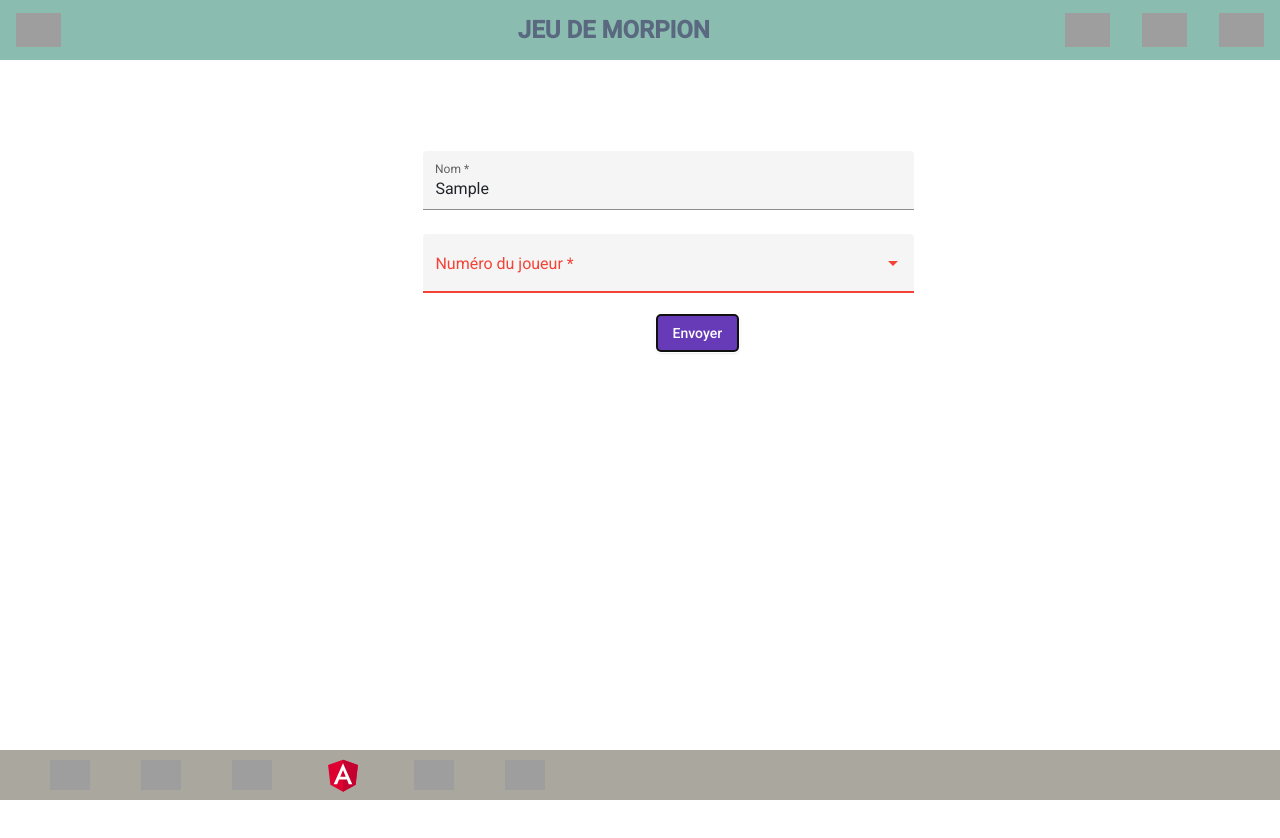
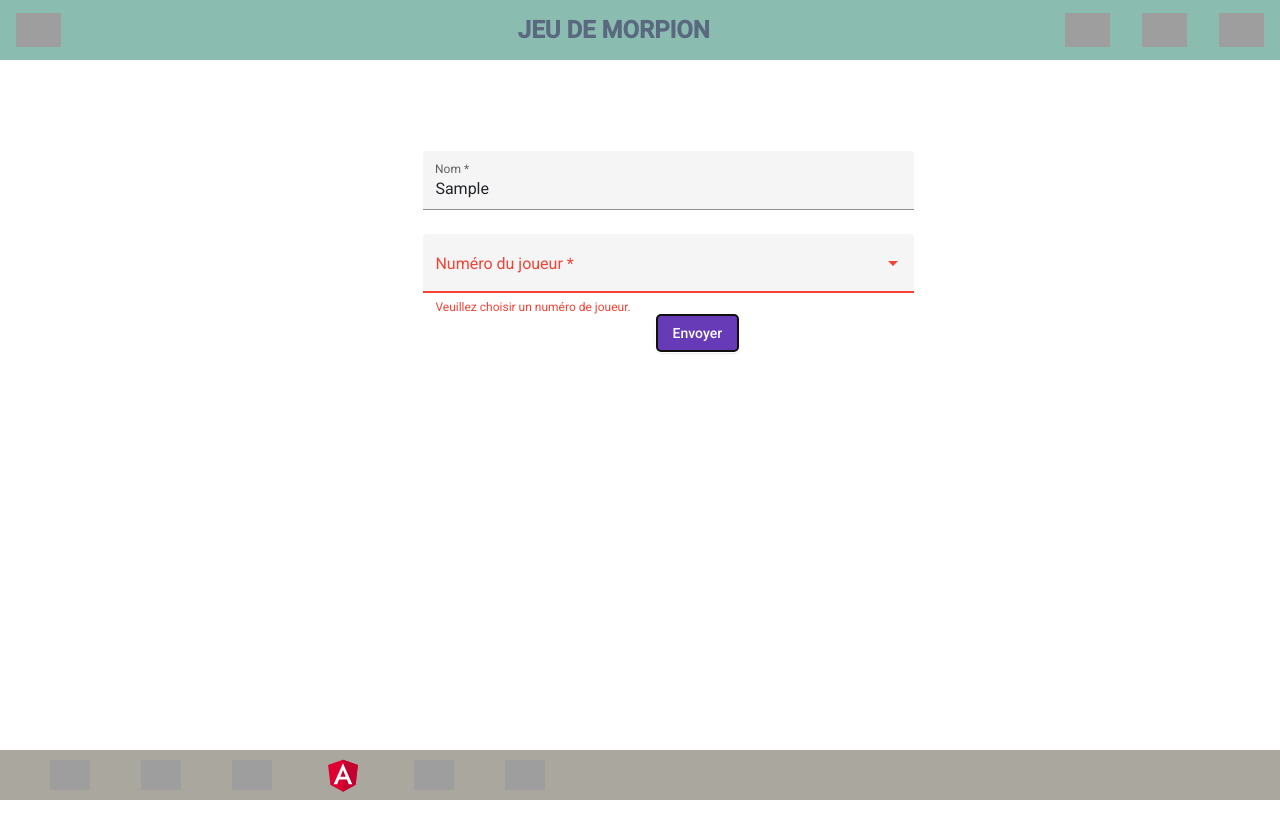
Before and after one commit to Kallan-MUNIER/IUT-Angular-Morpion, an Angular app: page /register in a window 1280 px wide. Both pictures are taken after typing "Sample" into the empty fields and a click on the button "Envoyer". Shown: the top 838 px of the page. Built offline with nearby package versions, Linux system fonts and the light colour scheme; grey boxes are pictures that could not be loaded.

Commit message:
add error message

```diff
--- a/src/app/register/register.component.html
+++ b/src/app/register/register.component.html
@@ -40,6 +40,7 @@
             <mat-form-field class="example-full-width" appearance="fill">
               <mat-label>Nom</mat-label>
               <input matInput formControlName='name'>
+              <mat-error>Veuillez choisir un nom à votre joueur.</mat-error>
             </mat-form-field>
           </td>
         </tr>
@@ -52,6 +53,7 @@
                 <mat-option value="player1">N°1</mat-option>
                 <mat-option value="player2">N°2</mat-option>
               </mat-select>
+              <mat-error>Veuillez choisir un numéro de joueur.</mat-error>
             </mat-form-field>
           </td>
         </tr>
```
